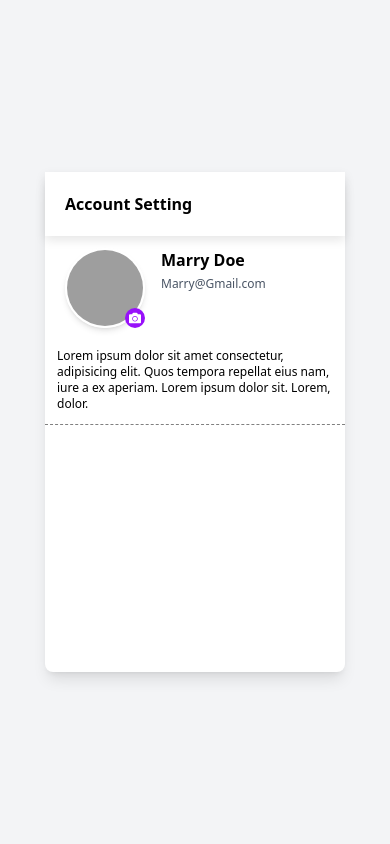
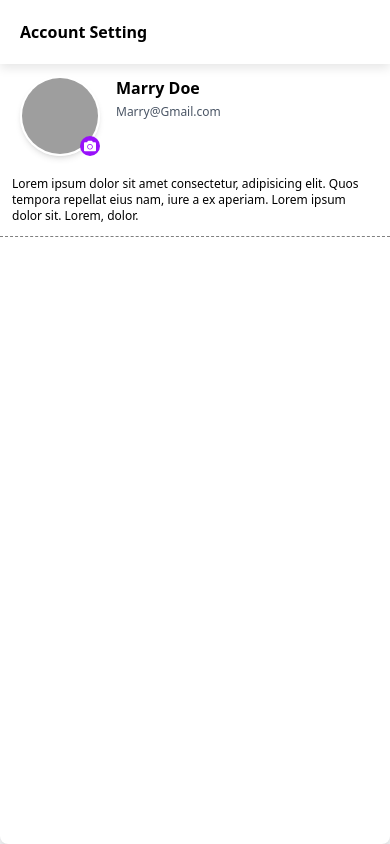
Before and after one commit to hds05/educase_india, a React (Vite) app: page /account in a window 390 px wide. Built offline with nearby package versions, Linux system fonts and the light colour scheme; grey boxes are pictures that could not be loaded.

Commit message:
style: improve layout responsiveness in Account component

```diff
--- a/src/components/account/index.jsx
+++ b/src/components/account/index.jsx
@@ -17,7 +17,7 @@ export default function Account() {
 
     return (
         <div className="w-full h-screen flex items-center justify-center bg-gray-100">
-            <div className="flex flex-col items-start bg-white shadow-lg rounded-lg m-5 min-w-[300px] max-w-lg text-center h-[500px]">
+            <div className="max-[426px]:w-full max-[426px]:h-full flex flex-col items-start bg-white shadow-lg rounded-lg min-[426px]:m-5 min-w-[300px] max-w-lg text-center h-[500px]">
                 <div
                     className="w-full font-sans bg-white flex flex-col items-start mb-3 p-5"
                     style={{ boxShadow: '0 4px 10px rgba(0, 0, 0, 0.1)' }}
@@ -61,7 +61,7 @@ export default function Account() {
                         onChange={handleImageChange}
                     />
                 </div>
-                <p className='text-xs max-w-[300px] p-3 text-left' style={{borderBottom:'1px dashed gray'}}>Lorem ipsum dolor sit amet consectetur, adipisicing elit. Quos tempora repellat eius nam, iure a ex aperiam. Lorem ipsum dolor sit. Lorem, dolor.</p>
+                <p className='text-xs w-full min-[426px]:w-[300px] p-3 text-left' style={{borderBottom:'1px dashed gray'}}>Lorem ipsum dolor sit amet consectetur, adipisicing elit. Quos tempora repellat eius nam, iure a ex aperiam. Lorem ipsum dolor sit. Lorem, dolor.</p>
             </div>
         </div>
     );
```
